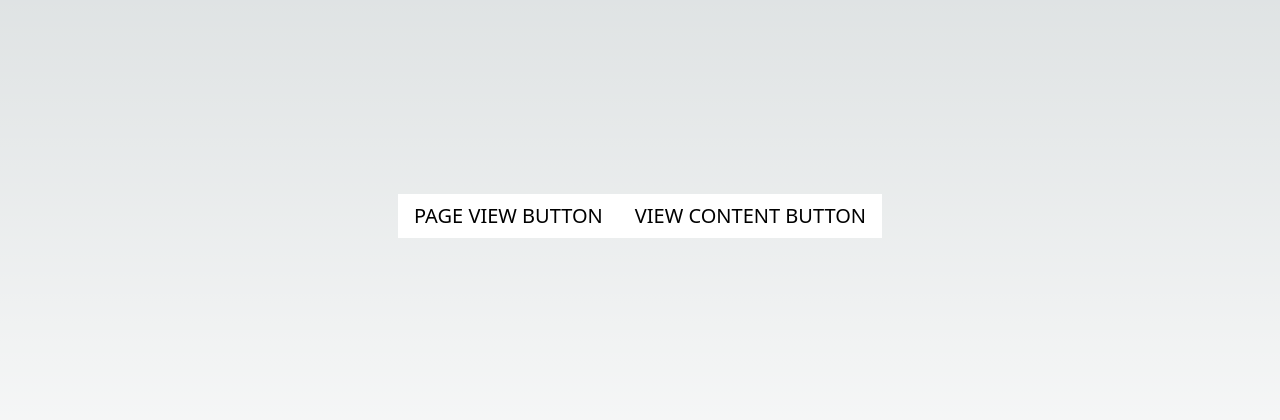
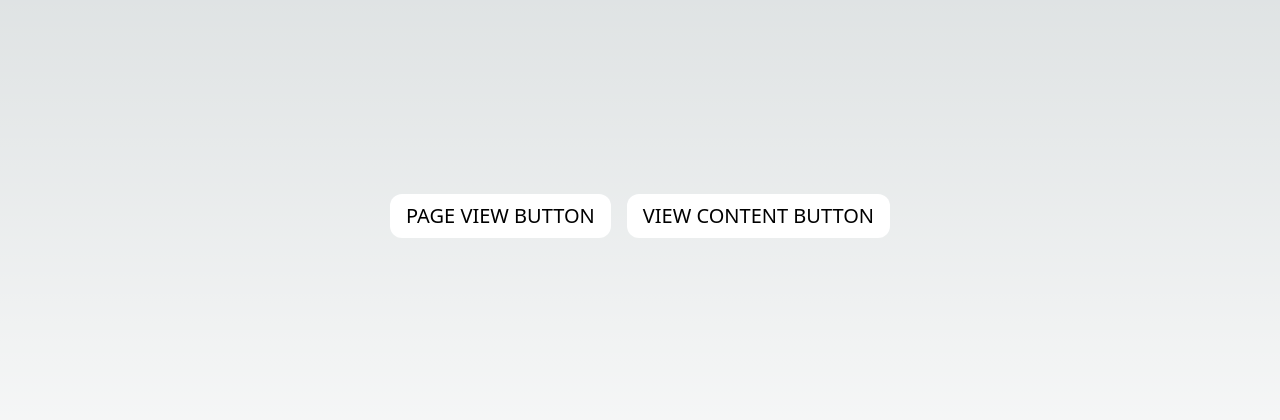
Before and after one commit to bhlox/fb-test-dedup, a Next.js app: page / in a window 1280 px wide. Shown: the part 184-604 px from the top of the page. Built offline with nearby package versions, Linux system fonts and the light colour scheme.

Commit message:
style upds

```diff
--- a/src/pages/index.tsx
+++ b/src/pages/index.tsx
@@ -67,17 +67,17 @@ export default function Home() {
 
   return (
     <>
-      <div className="min-h-screen flex items-center justify-center">
-        <div>
+      <div className="min-h-screen flex items-center justify-center max-w-7xl p-4 mx-auto">
+        <div className="flex items-center justify-center gap-4">
           <button
             onClick={handlePageView}
-            className="px-4 py-2 bg-white text-black text-xl"
+            className="px-4 py-2 bg-white text-black text-xl rounded-xl"
           >
             PAGE VIEW BUTTON
           </button>
           <button
             onClick={handleViewContent}
-            className="px-4 py-2 bg-white text-black text-xl"
+            className="px-4 py-2 bg-white text-black text-xl rounded-xl"
           >
             VIEW CONTENT BUTTON
           </button>
```
